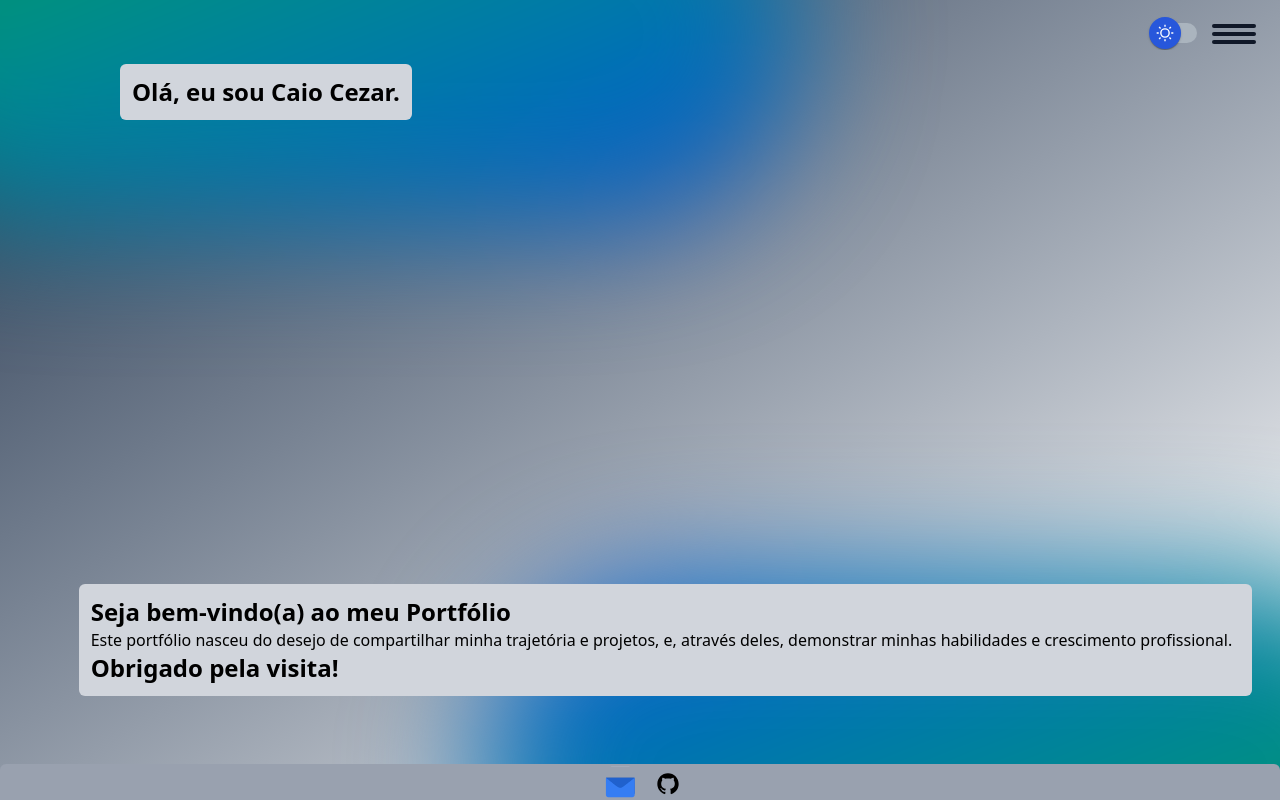
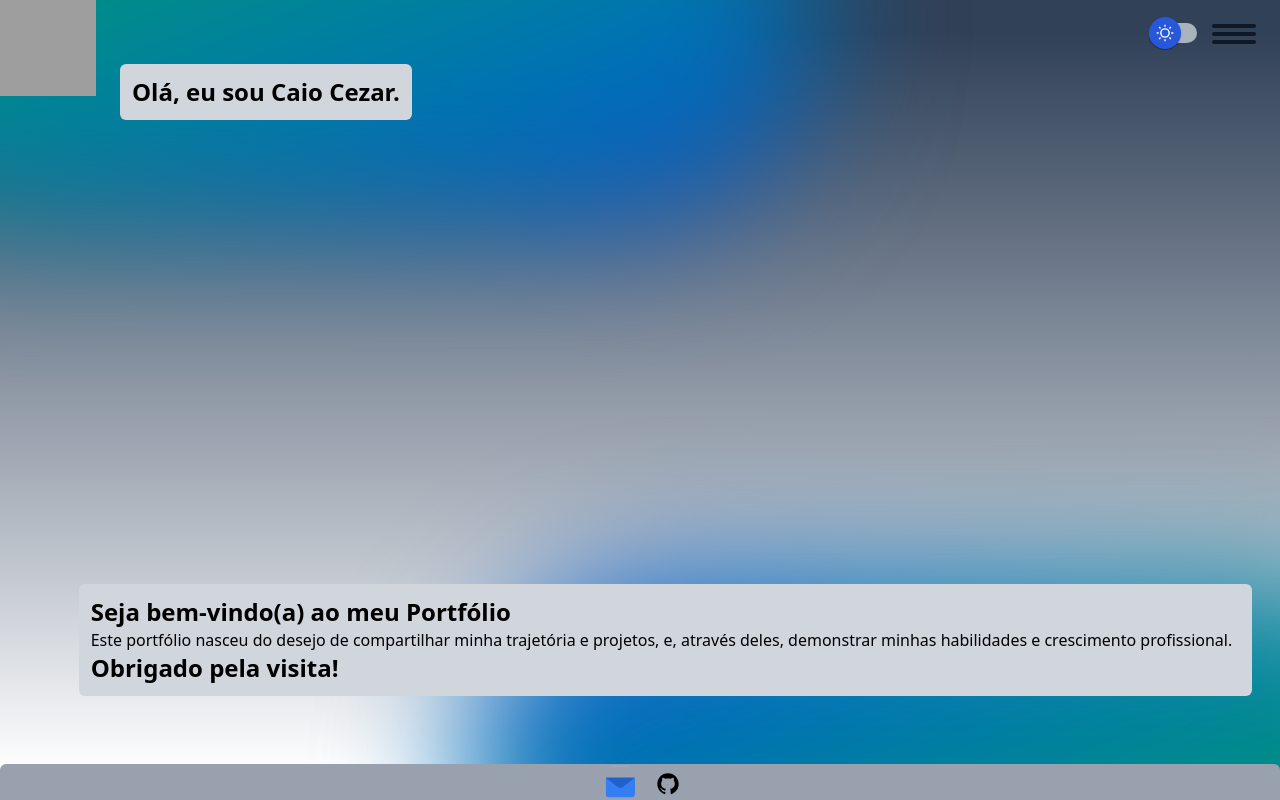
Before and after one commit to SrCaioz/portfolio, a React (Vite) app: page / in a window 1280 px wide. Built offline with nearby package versions, Linux system fonts and the light colour scheme; grey boxes are pictures that could not be loaded.

Commit message:
Update: BG fixed
Fixei o BG para que não tenha que ficar colocando varios BG e acabar quebrando a página

```diff
--- a/src/Components/BackGround.jsx
+++ b/src/Components/BackGround.jsx
@@ -36,9 +36,9 @@
  */
 export default function BackGround() {
 	return (
-		<div className="relative inset-0 h-screen w-screen overflow-hidden transition-colors duration-200 bg-linear-to-br from-slate-700 from-5% to-95% to-white -z-50 dark:bg-linear-to-br dark:to-black dark:transition-colors dark:duration-200">
-			<div className="absolute -left-40 -top-40 h-96 w-9/12 rounded-full blur-3xl bg-linear-to-br from-green to-blue -z-40"></div>
-			<div className="absolute -right-40 -bottom-40 h-96 w-9/12 rounded-full blur-3xl bg-linear-to-br from-blue to-green -z-40"></div>
+		<div className="fixed inset-0 min-h-screen w-full overflow-hidden transition-colors duration-200 bg-gradient-to-b from-slate-700 from-5% to-95% to-white dark:from-black dark:via-slate-900 dark:to-black animate-pulse -z-50">
+			<div className="absolute -left-40 -top-40 h-96 w-9/12 rounded-full blur-3xl bg-gradient-to-br from-green to-blue animate-pulse -z-40"></div>
+			<div className="absolute -right-40 -bottom-40 h-96 w-9/12 rounded-full blur-3xl bg-gradient-to-br from-blue to-green animate-pulse -z-40"></div>
 		</div>
 	);
 }
```
